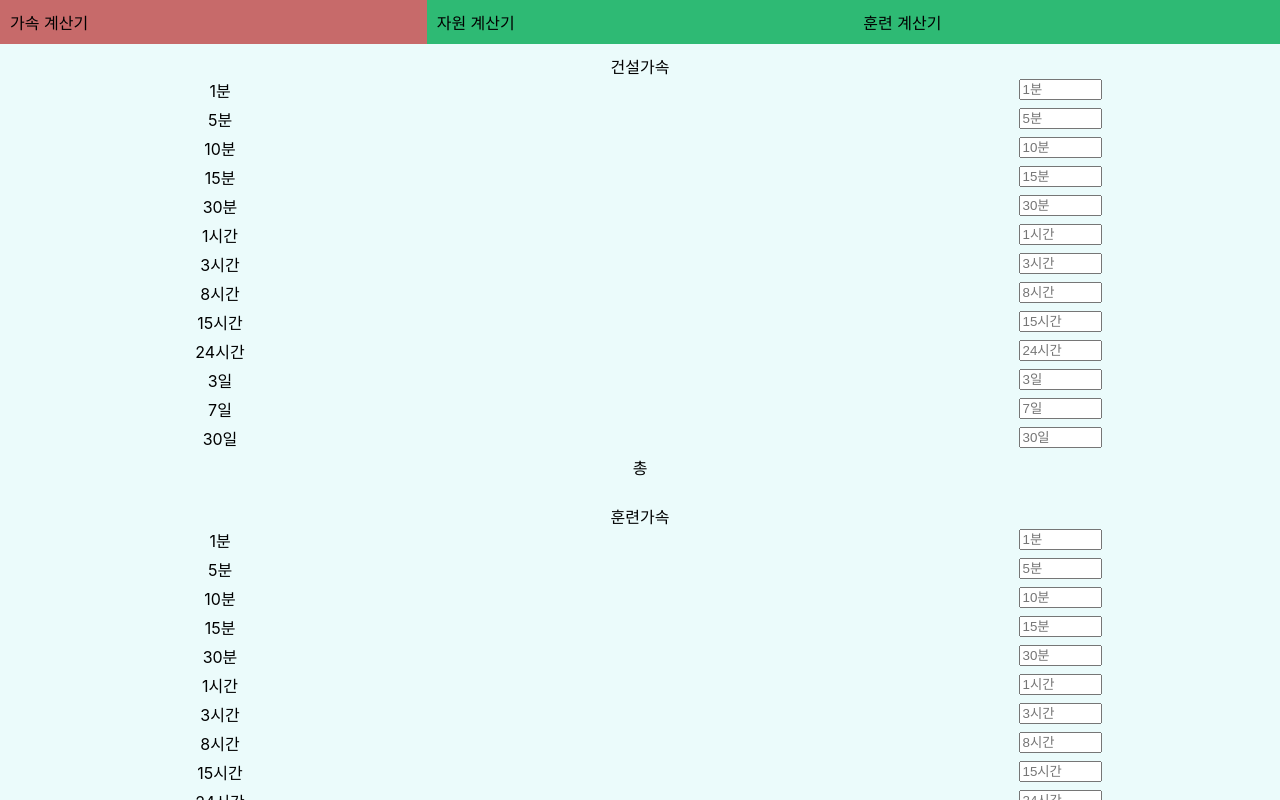
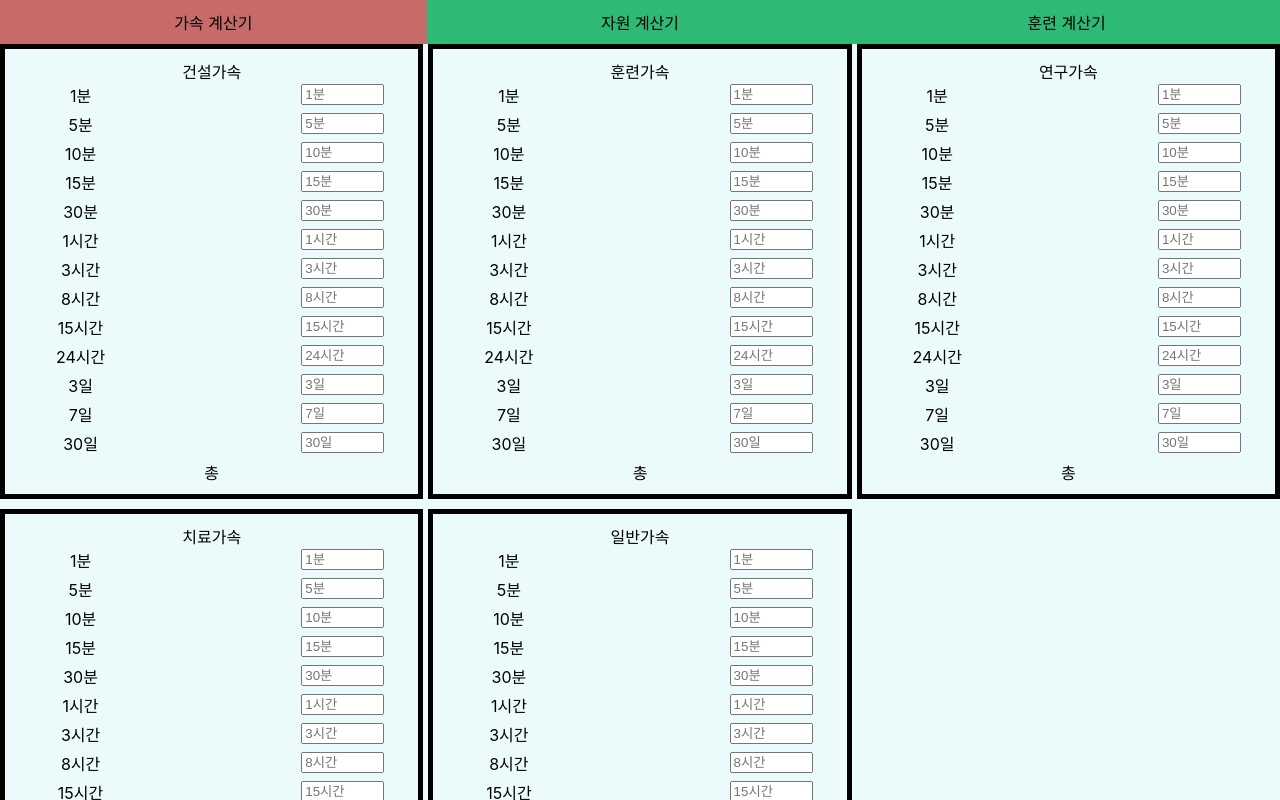
Before and after one commit to KJoobin/rok-acc, a React (Create React App) app: page / in a window 1280 px wide. Shown: the top 800 px of the page. Built offline with nearby package versions, Linux system fonts and the light colour scheme.

Commit message:
Modify css in desktop

```diff
--- a/src/Body.css
+++ b/src/Body.css
@@ -7,7 +7,22 @@
   text-align: center;
   padding: 10px;
   margin-bottom: 5px;
+  border: 5px solid black;
 }
 .TimeInput input {
   width: 75px;
 }
+
+@media (min-width: 800px) {
+  .Speed {
+    display: grid;
+    grid-template-columns: repeat(2, 1fr);
+    grid-gap: 5px;
+  }
+}
+
+@media (min-width: 1200px) {
+  .Speed {
+    grid-template-columns: repeat(3, 1fr);
+  }
+}
--- a/src/Nav.css
+++ b/src/Nav.css
@@ -1,6 +1,7 @@
 .Nav {
   display: grid;
   grid-template-columns: repeat(3, 1fr);
+  text-align: center;
 }
 
 .Nav div {
--- a/src/Speed.js
+++ b/src/Speed.js
@@ -5,12 +5,13 @@ import Calculate from './Calculate';
 class Speed extends Component {
   constructor(props) {
     super(props);
+    const initialArray = ['', '', '', '', '', '', '', '', '', '', '', '', ''];
     this.state = {
-      constructor: ['', '', '', '', '', '', '', '', '', '', '', '', ''],
-      training: ['', '', '', '', '', '', '', '', '', '', '', '', ''],
-      research: ['', '', '', '', '', '', '', '', '', '', '', '', ''],
-      save: ['', '', '', '', '', '', '', '', '', '', '', '', ''],
-      general: ['', '', '', '', '', '', '', '', '', '', '', '', ''],
+      constructor: initialArray.slice(),
+      training: initialArray.slice(),
+      research: initialArray.slice(),
+      save: initialArray.slice(),
+      general: initialArray.slice(),
     };
     this.onChange = this.onChange.bind(this);
   }
@@ -27,7 +28,7 @@ class Speed extends Component {
 
   render() {
     return (
-      <div>
+      <div className="Speed">
         <div className="speed-input">
           <div>건설가속</div>
           {this.state.constructor.map((el, index) => (
```
